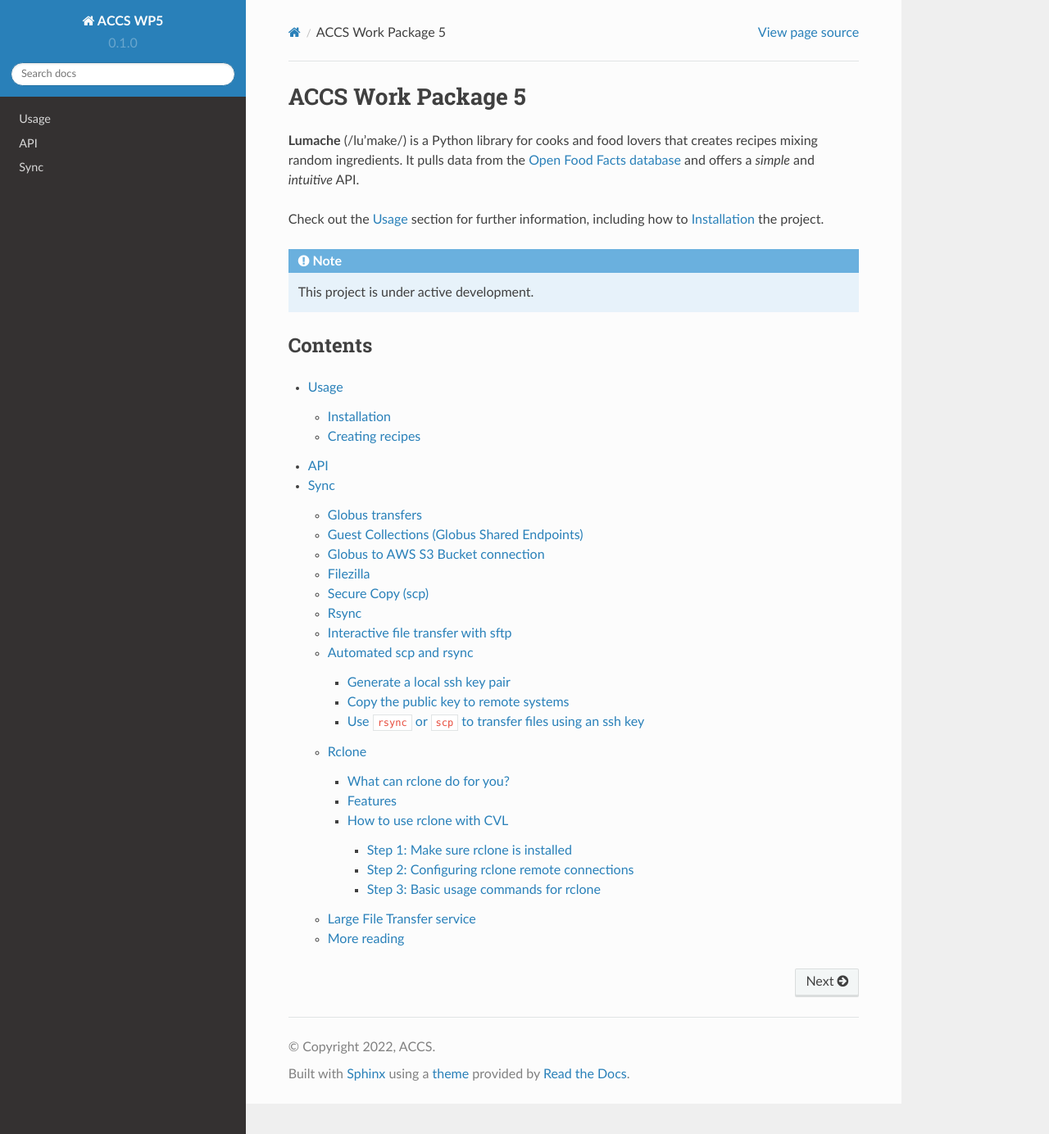
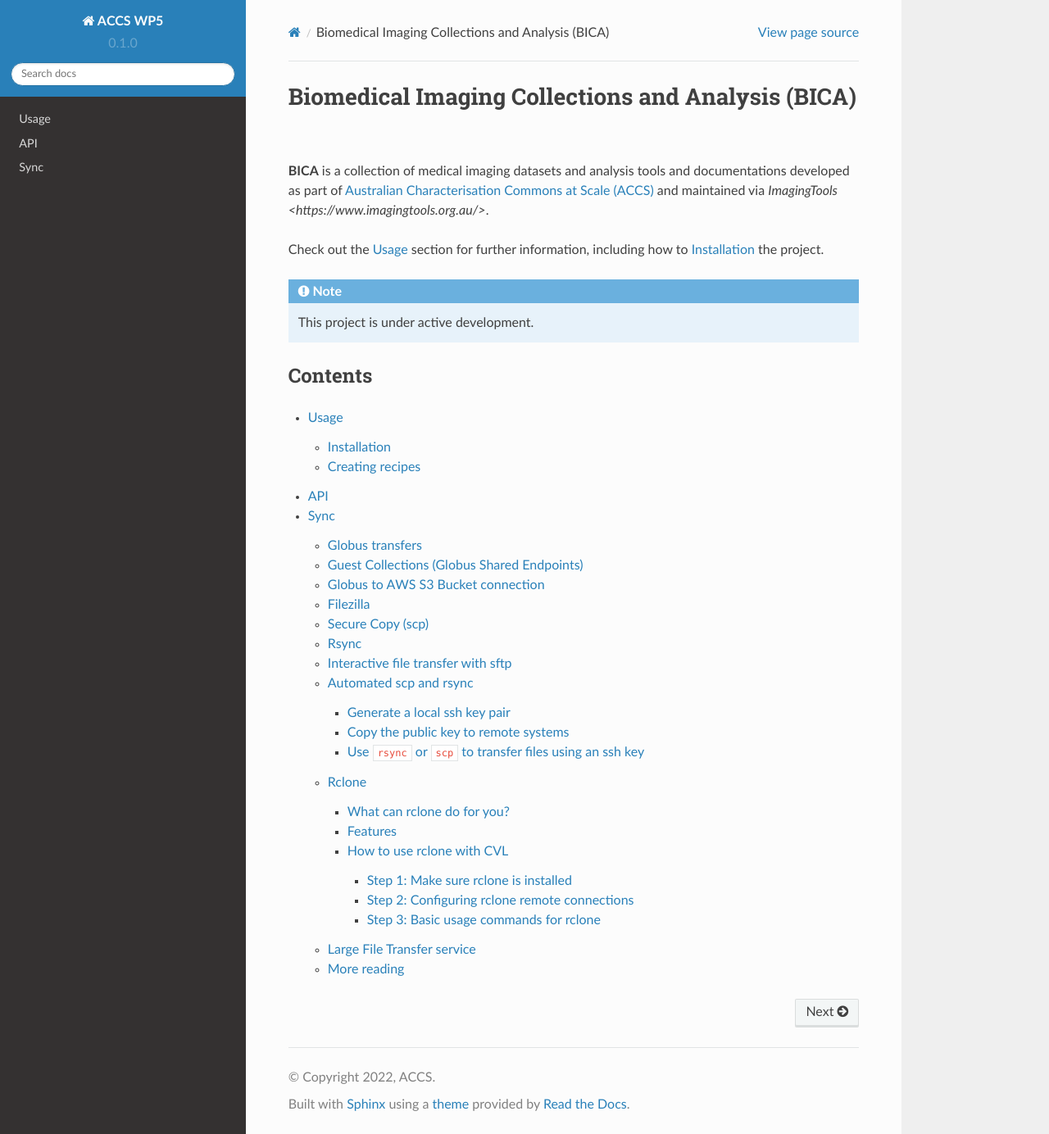
Before and after one commit to melbourne-brain-centre/ACCS-WP5, a Sphinx documentation site: the page built from docs/source/index.rst, in a window 1280 px wide and 1384 px high. Shown: the whole window at 82% size. Built offline with Sphinx 7.4.7 and the Read the Docs theme 2.0.0, drawn with Linux system fonts in a browser that asks for light colours.

Commit message:
Propose naming repo as BICA

```diff
--- a/docs/source/index.rst
+++ b/docs/source/index.rst
@@ -1,10 +1,7 @@
-ACCS Work Package 5
-===================================
+Biomedical Imaging Collections and Analysis (BICA)
+==================================================
 
-**Lumache** (/lu'make/) is a Python library for cooks and food lovers
-that creates recipes mixing random ingredients.
-It pulls data from the `Open Food Facts database <https://world.openfoodfacts.org/>`_
-and offers a *simple* and *intuitive* API.
+**BICA** is a collection of medical imaging datasets and analysis tools and documentations developed as part of `Australian Characterisation Commons at Scale (ACCS) <https://ardc.edu.au/project/the-australian-characterisation-commons-at-scale-accs/>`_ and maintained via `ImagingTools <https://www.imagingtools.org.au/>`.
 
 Check out the :doc:`usage` section for further information, including
 how to :ref:`installation` the project.
```
